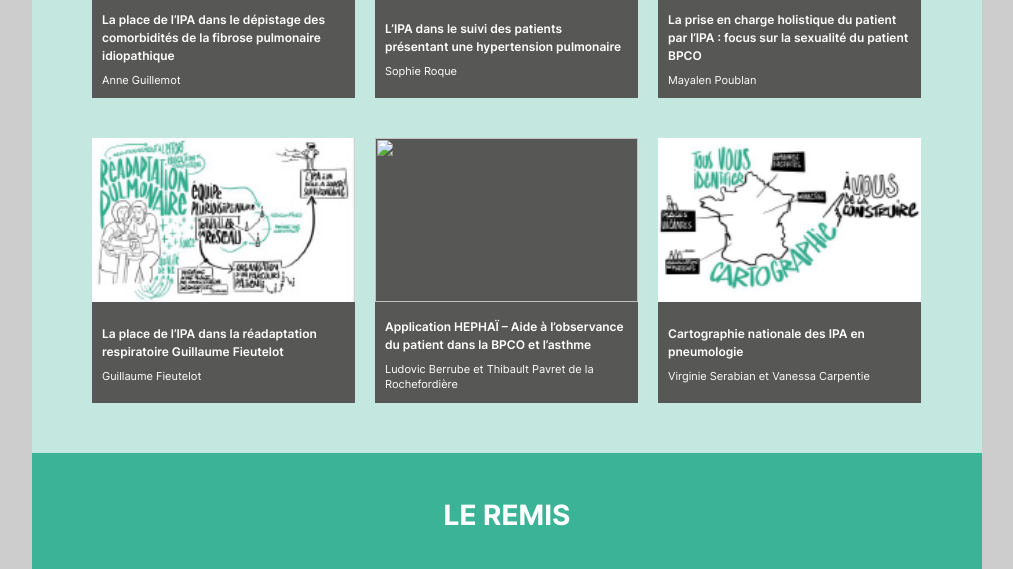
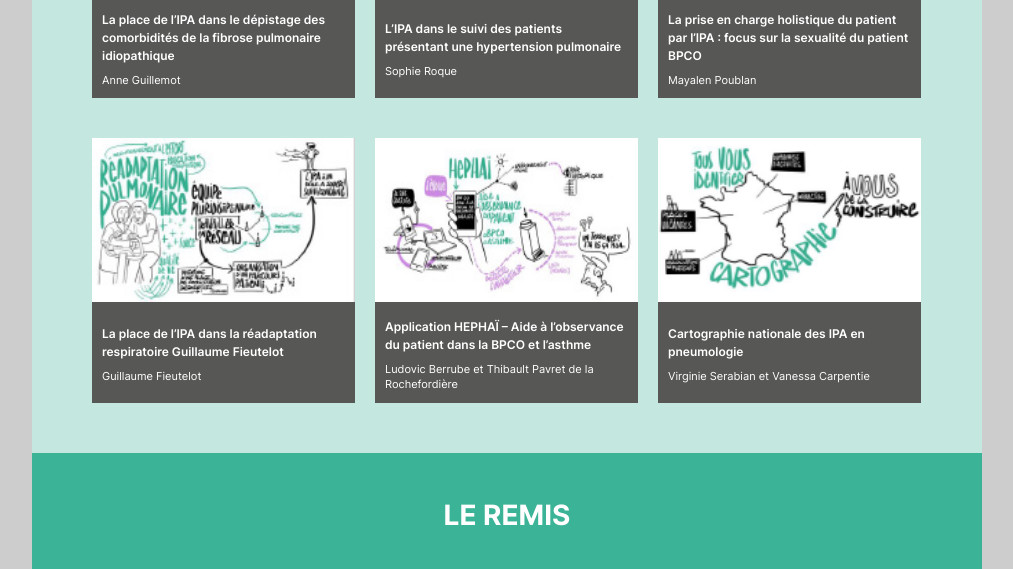
Before and after one commit to YassineInbach/Canopi, a plain HTML site: page frises.html in a window 1280 px wide. Shown: the part 2100-2669 px from the top of the page, without its empty margins (133-1146 px from the left). Drawn offline with Linux system fonts and the light colour scheme.

Commit message:
Update html

```diff
--- a/frises.html
+++ b/frises.html
@@ -181,7 +181,7 @@
                         </li>
                         <li>
                             <article class="card frise-card">
-                                <img class="card-image" src="./assests/images/l’asthme.png" alt="">
+                                <img class="card-image" src="./assests/images/asthme.png" alt="">
                                 <div class="content-card">
                                     <h3 class="card-describe">Application HEPHAÏ – Aide à
                                         l’observance du patient dans la BPCO
```
